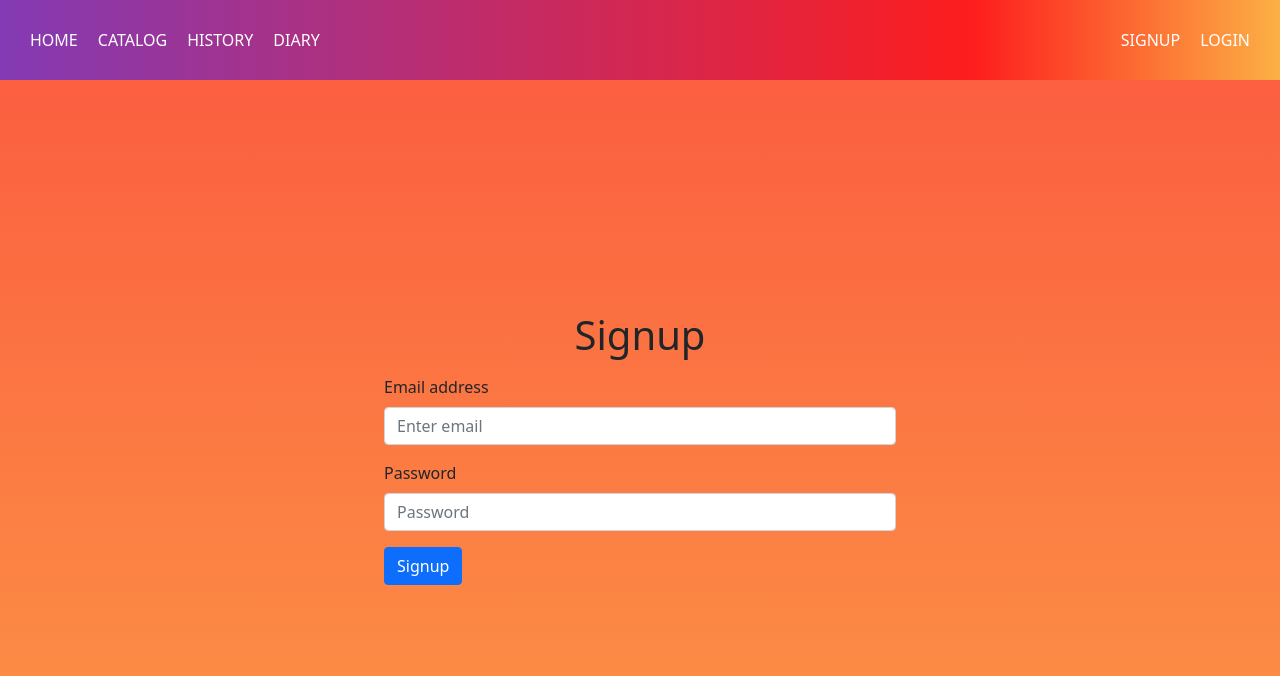
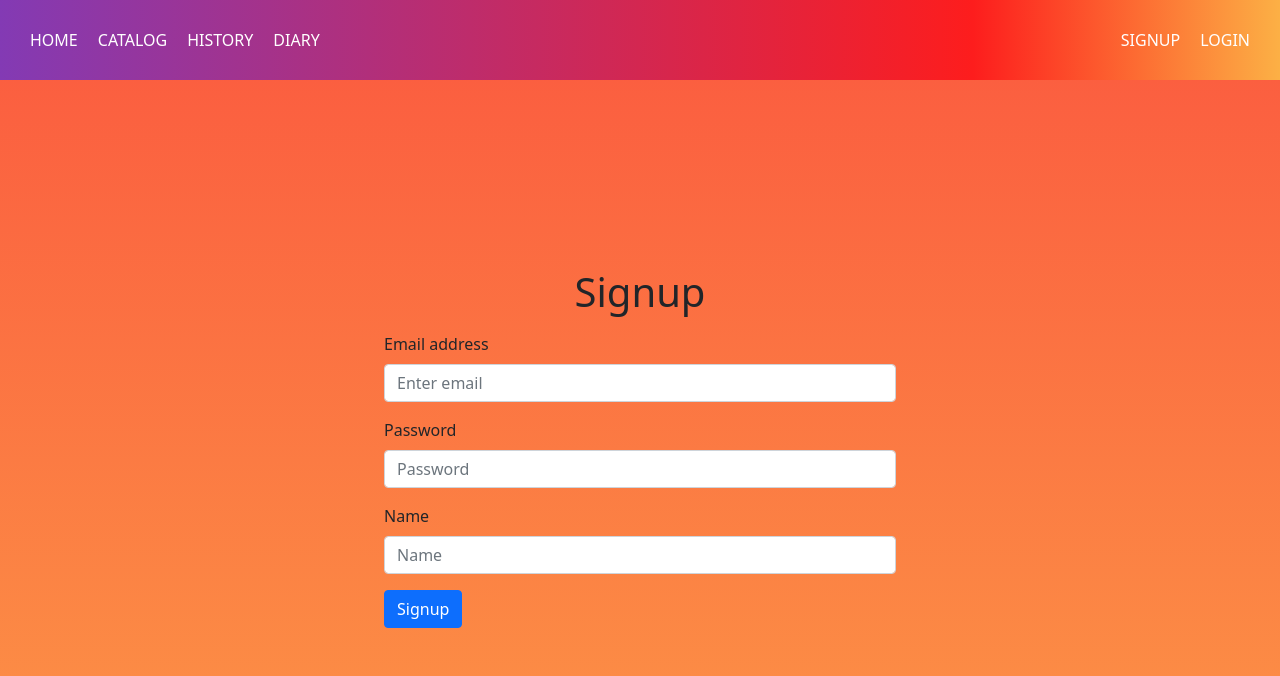
Before and after one commit to Anton-Shvetc/Next-WorkoutDiary-App, a Next.js app: page /signup in a window 1280 px wide. Shown: the top 676 px of the page. Built offline with nearby package versions, Linux system fonts and the light colour scheme; no server answers.

Commit message:
update signup

```diff
--- a/pages/signup.tsx
+++ b/pages/signup.tsx
@@ -3,7 +3,7 @@ import { Button, Form } from "react-bootstrap";
 import { useAuth } from "../context/AuthContext";
 import { useRouter } from "next/router";
 
-import { getFirestore } from "firebase/firestore";
+import { getFirestore, setDoc, doc } from "firebase/firestore";
 import { app } from "../firebase/firebase";
 
 
@@ -16,9 +16,16 @@ const Signup = () => {
   const [data, setData] = useState({
     email: "",
     password: "",
+    name: ""
   });
- const router = useRouter();
-  const handleSignup = async (e: any) => {
+
+
+  if (user) {
+    CreateUser(data.email, data.name, user.uid);
+  }
+
+  const router = useRouter();
+ const handleSignup = async (e: any) => {
     e.preventDefault();
 
     try {
@@ -40,6 +47,14 @@ const Signup = () => {
 
     console.log(data);
   };
+
+    async function CreateUser(email, name, uid) {
+      await setDoc(doc(db, "users", uid), {
+        email: email,
+        name: name,
+      });
+    }
+
 
   return (
     <div
@@ -81,6 +96,21 @@ const Signup = () => {
             value={data.password}
           />
         </Form.Group>
+        <Form.Group className="mb-3" controlId="formBasicPassword">
+          <Form.Label>Name</Form.Label>
+          <Form.Control
+            type="text"
+            placeholder="Name"
+            required
+            onChange={(e: any) =>
+              setData({
+                ...data,
+                name: e.target.value,
+              })
+            }
+            value={data.name}
+          />
+        </Form.Group>
 
         <Button variant="primary" type="submit">
           Signup
```
